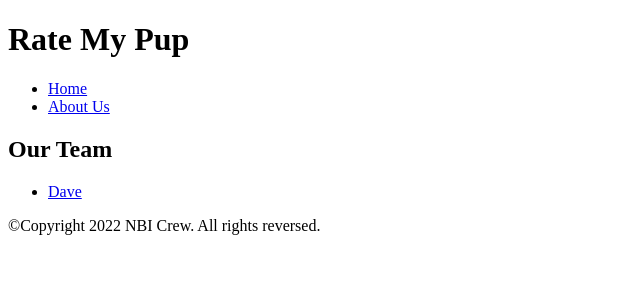
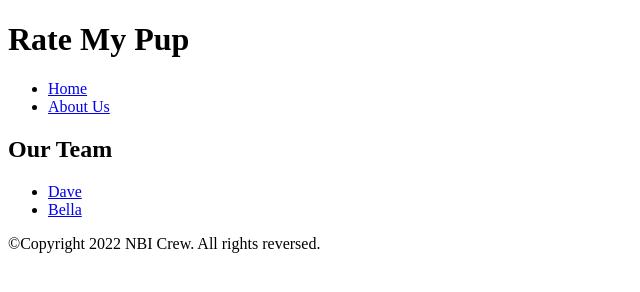
Before and after one commit to Scoobadood/nbi-spring-2022, a plain HTML site: page html/about-us.html in a window 1280 px wide. Shown: the whole page, without its empty margins (0-640 px from the left). Drawn offline with Linux system fonts and the light colour scheme.

Commit message:
added link to about-us page

```diff
--- a/html/about-us.html
+++ b/html/about-us.html
@@ -19,6 +19,7 @@
     		<h2>Our Team</h2>
 			<ul>
 				<li><a href="dave.html">Dave</a></li>
+				<li><a href = "bella-webpage.html"> Bella </a></li>
 			</ul>
     	</article>
 	</main>
```
